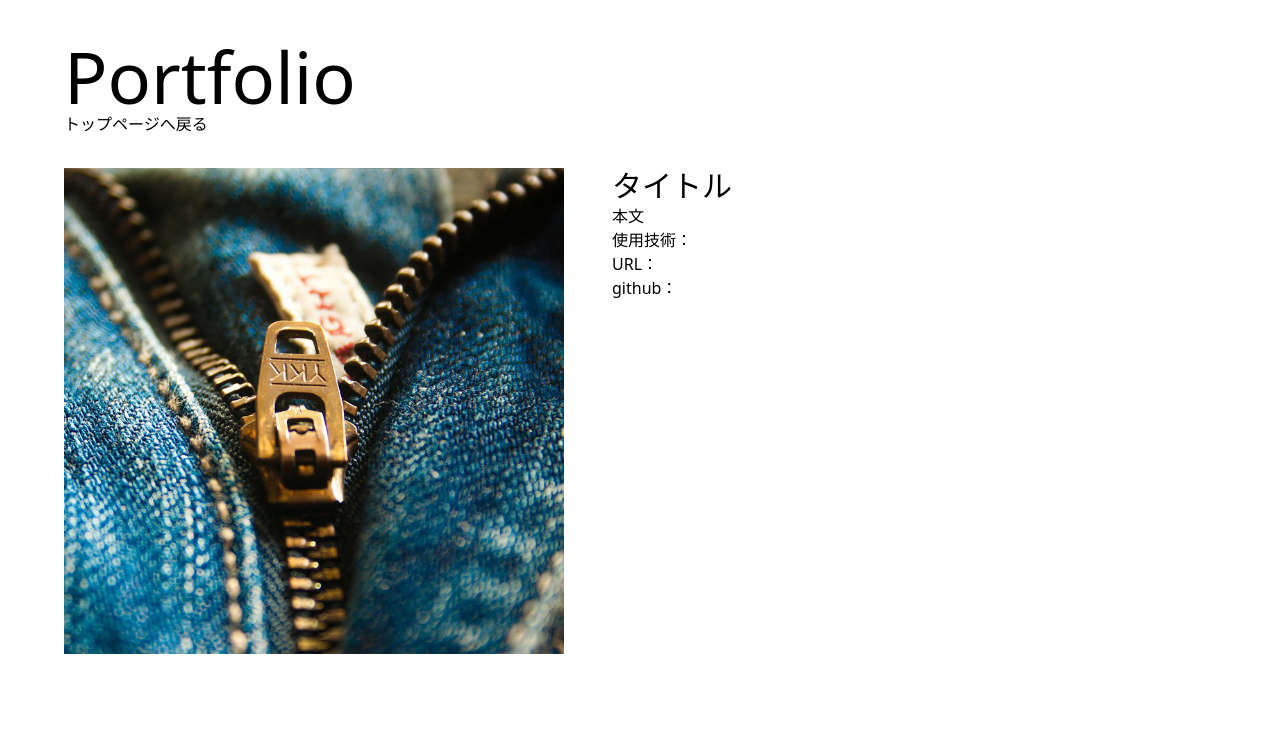
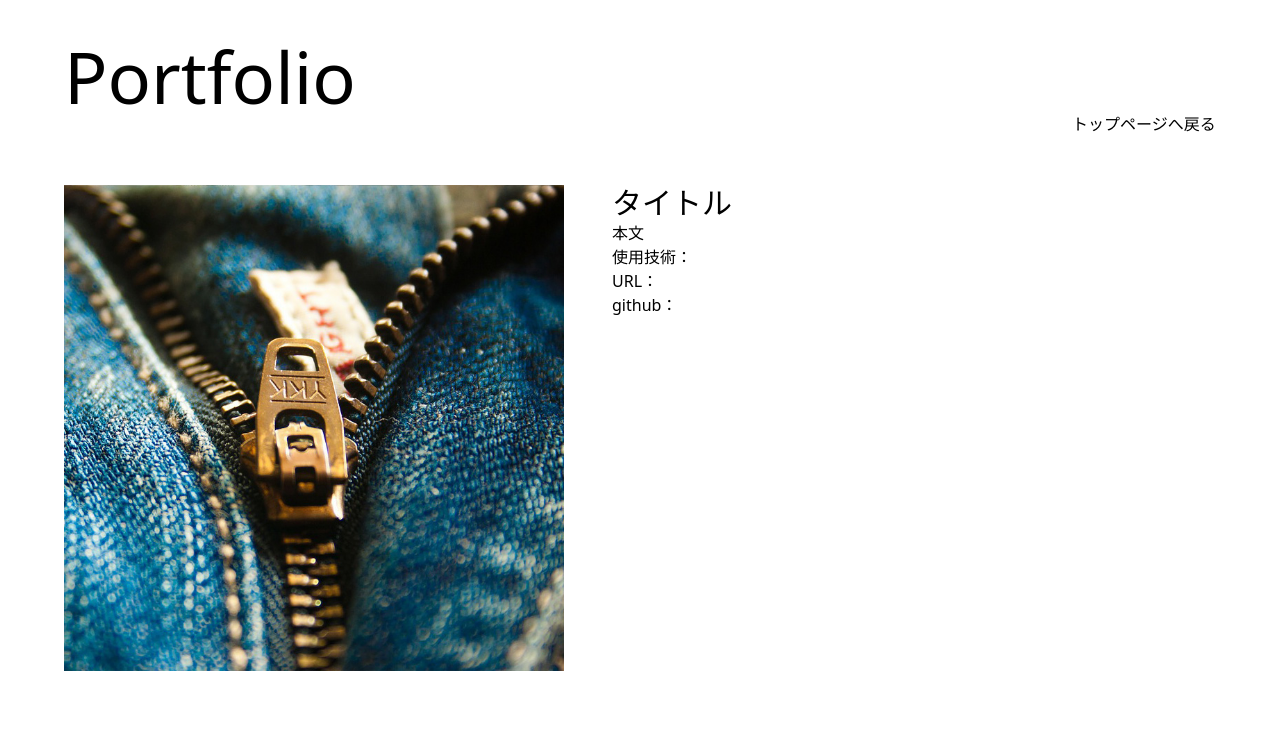
Before and after one commit to moonlight4617/test-next, a Next.js app: page /portfolio in a window 1280 px wide. Shown: the top 748 px of the page. Built offline with nearby package versions, Linux system fonts and the light colour scheme.

Commit message:
portfolioページ微修正

```diff
--- a/src/pages/index.tsx
+++ b/src/pages/index.tsx
@@ -29,7 +29,7 @@ export default function Home() {
             </div>
             <div className="flex-auto pl-4 w-2/4">
               <p className="text-4xl font-sans">Portfolio</p>
-              <div className="border-b border-black w-0 opacity-0 transition-all origin-left duration-500 ease-in group-hover:w-full group-hover:opacity-100"></div>
+              <div className="border-b border-black w-0 opacity-0 transition-all origin-left duration-300 ease-in group-hover:w-full group-hover:opacity-100"></div>
               <br />
               <p>ポートフォリオ集。<br />今までに作成したアプリやwebページなどを閲覧できます。</p>
             </div>
--- a/src/pages/portfolio.tsx
+++ b/src/pages/portfolio.tsx
@@ -5,8 +5,14 @@ export default function Portfolio() {
   return (
     <div className="mx-16">
       <p className="text-7xl font-sans mt-10">Portfolio</p>
-      <Link href="/" className="right-1">トップページへ戻る</Link>
-      <div className="flex mt-8">
+      <div className="w-36 ml-auto group">
+        <Link href="/">
+          <p>トップページへ戻る</p>
+          <div className="border-b border-black w-0 opacity-0 transition-all origin-left duration-300 ease-in group-hover:w-full group-hover:opacity-100">
+          </div>
+        </Link>
+      </div>
+      <div className="flex mt-12">
         <Image src="/images/photo01.jpg" width="500" height="10" alt="" className="flex" />
         <div className="ml-12">
           <p className="text-3xl">タイトル</p>
--- /dev/null
+++ b/src/pages/profile.tsx
@@ -0,0 +1,5 @@
+export default function profile() {
+  return (
+    <div>profile</div>
+  )
+}
```
